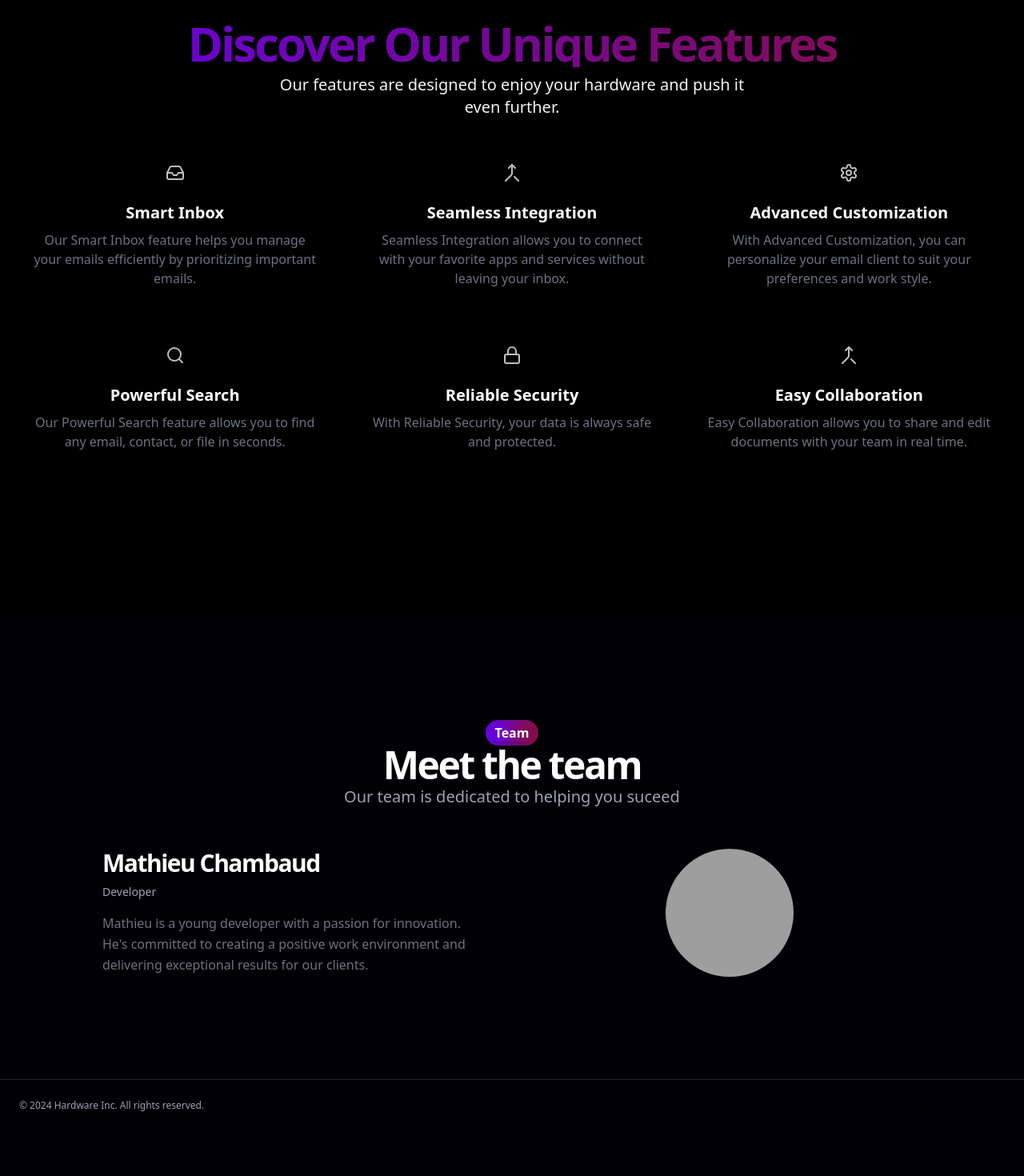
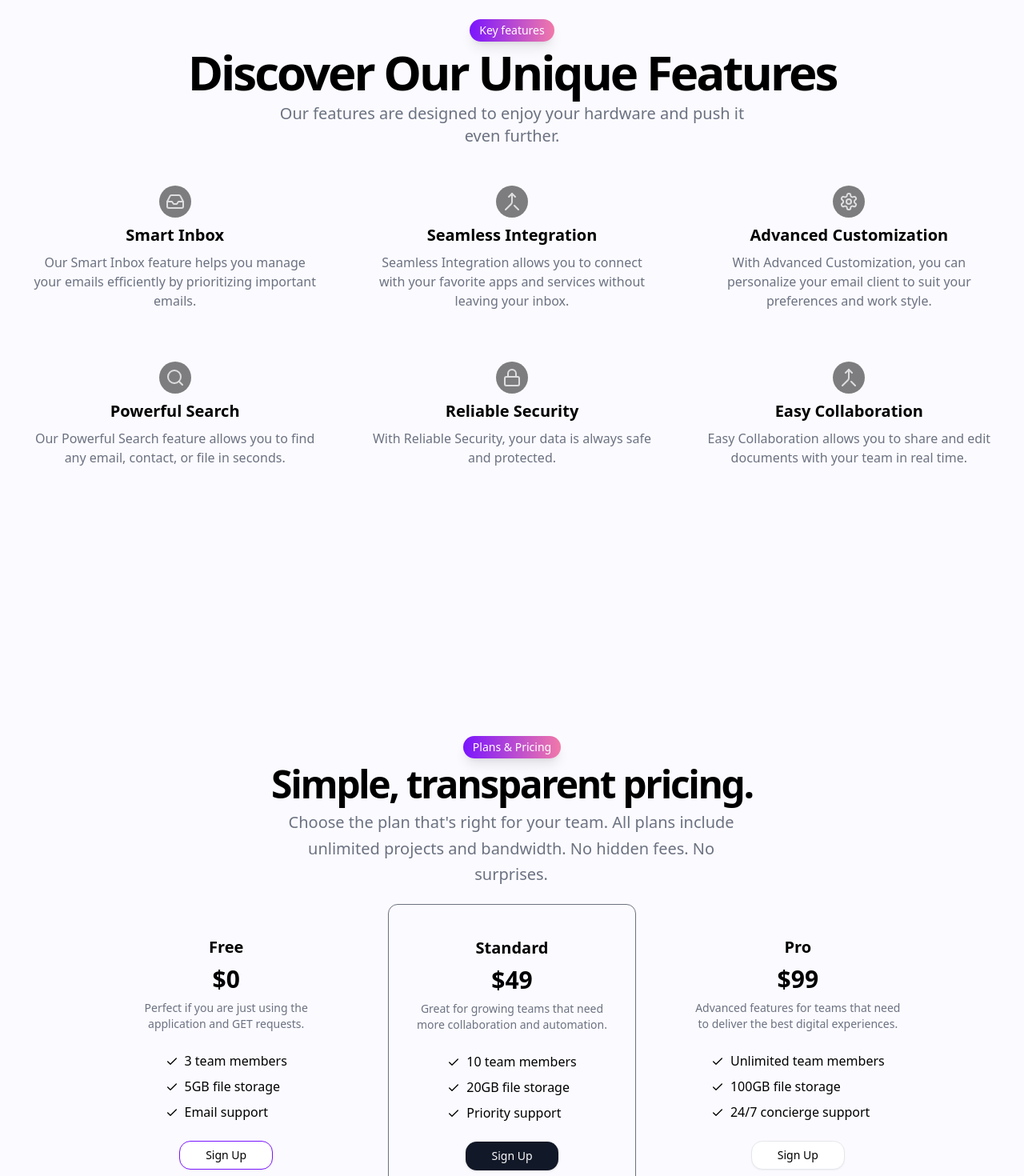
Before and after one commit to FrekiManagarm/your-pc-parts, a Next.js app: page / in a window 1280 px wide. Shown: the part 1040-2510 px from the top of the page at 80% size. Before the commit the page ends 2454 px from the top, so only its background shows below. Built offline with nearby package versions, Linux system fonts and the light colour scheme; no server answers; grey boxes are pictures that could not be loaded.

Commit message:
wip home page

```diff
--- a/actions/case/case.action.ts
+++ b/actions/case/case.action.ts
@@ -2,6 +2,7 @@
 
 import { getRequiredAuthSession } from "@/lib/auth";
 import { Case, Role } from "@/lib/types";
+import { UserRole } from "@prisma/client";
 import { toast } from "sonner";
 
 const apiUrl = process.env.API_URL;
@@ -46,7 +47,7 @@ export async function getCaseById(caseId: number) {
 
 export async function createCase(formData: FormData) {
   const session = await getRequiredAuthSession(
-    Role.MODERATOR || Role.ADMINISTRATOR,
+    UserRole.MODERATOR || UserRole.ADMINISTRATOR,
   );
 
   const res = await fetch(apiUrl + "/case", {
--- a/app/layout.tsx
+++ b/app/layout.tsx
@@ -23,7 +23,7 @@ export default function RootLayout({
   children: React.ReactNode
 }) {
   return (
-    <html lang="en" suppressHydrationWarning className='dark'>
+    <html lang="en" suppressHydrationWarning>
       <body className={cn(
         "min-h-screen bg-background font-sans antialiased",
         geist.variable
--- /dev/null
+++ b/components/Home/HomePricingsSection.tsx
@@ -0,0 +1,131 @@
+
+import Link from "next/link"
+
+export default function HomePricingSection() {
+  return (
+    <section className="w-full py-12 md:py-24 lg:py-32">
+      <div className="container px-4 md:px-6">
+        <div className="flex flex-col items-center justify-center space-y-4 text-center">
+          <div className="space-y-2">
+            <div className="inline-block rounded-lg text-white shadow-lg bg-gradient-to-r from-primary to-secondary px-3 py-1 text-sm font-medium dark:bg-gray-800">
+              Plans & Pricing
+            </div>
+            <h2 className="text-3xl font-bold tracking-tighter sm:text-5xl">Simple, transparent pricing.</h2>
+            <p className="max-w-[600px] text-gray-500 md:text-xl/relaxed lg:text-base/relaxed xl:text-xl/relaxed">
+              Choose the plan that's right for your team. All plans include unlimited projects and bandwidth. No hidden
+              fees. No surprises.
+            </p>
+          </div>
+        </div>
+        <div className="mx-auto grid max-w-sm pt-5 items-start gap-8 sm:max-w-4xl sm:grid-cols-2 md:gap-12 lg:max-w-5xl lg:grid-cols-3">
+          <div className="flex flex-col items-center justify-start space-y-2 border border-gray-200 rounded-xl bg-white shadow-sm px-4 py-6 sm:border-0 sm:shadow-none sm:bg-transparent sm:px-6 sm:py-10">
+            <div className="space-y-2 text-center">
+              <h3 className="text-xl font-bold">Free</h3>
+              <p className="text-3xl font-bold">$0</p>
+              <p className="text-sm text-gray-500">
+                Perfect if you are just using the application and GET requests.
+              </p>
+            </div>
+            <ul className="grid gap-2 py-4 text-left">
+              <li>
+                <CheckIcon className="mr-2 inline-block h-4 w-4" />
+                3 team members
+              </li>
+              <li>
+                <CheckIcon className="mr-2 inline-block h-4 w-4" />
+                5GB file storage
+              </li>
+              <li>
+                <CheckIcon className="mr-2 inline-block h-4 w-4" />
+                Email support
+              </li>
+            </ul>
+            <Link
+              className="inline-flex h-9 items-center justify-center rounded-md border border-primary bg-white px-8 text-sm font-medium shadow-sm transition-colors hover:bg-gray-100 hover:text-gray-900 dark:border-gray-800 dark:bg-gray-950 dark:hover:bg-gray-800 dark:hover:text-gray-50 dark:focus-visible:ring-gray-300"
+              href="#"
+            >
+              Sign Up
+            </Link>
+          </div>
+          <div className="flex flex-col items-center p-5 border border-gray-500 dark:border-gray-500 justify-start space-y-2 rounded-xl shadow-sm px-4 py-6 sm:px-6 sm:py-10">
+            <div className="space-y-2 text-center">
+              <h3 className="text-xl font-bold dark:text-white">Standard</h3>
+              <p className="text-3xl font-bold dark:text-white">$49</p>
+              <p className="text-sm text-gray-500">
+                Great for growing teams that need more collaboration and automation.
+              </p>
+            </div>
+            <ul className="grid gap-2 py-4 text-left">
+              <li className="dark:text-white">
+                <CheckIcon className="mr-2 inline-block h-4 w-4 dark:text-white" />
+                10 team members
+              </li>
+              <li className="dark:text-white">
+                <CheckIcon className="mr-2 inline-block h-4 w-4 dark:text-white" />
+                20GB file storage
+              </li>
+              <li className="dark:text-white">
+                <CheckIcon className="mr-2 inline-block h-4 w-4 dark:text-white" />
+                Priority support
+              </li>
+            </ul>
+            <Link
+              className="inline-flex h-9 items-center justify-center rounded-md bg-gray-900 px-8 text-sm font-medium text-gray-50 shadow transition-colors hover:bg-gray-900/90 focus-visible:outline-none focus-visible:ring-1 focus-visible:ring-gray-950 disabled:pointer-events-none disabled:opacity-50 dark:bg-gray-50 dark:text-gray-900 dark:hover:bg-gray-50/90 dark:focus-visible:ring-gray-300"
+              href="#"
+            >
+              Sign Up
+            </Link>
+          </div>
+          <div className="flex flex-col items-center justify-start space-y-2 border border-gray-200 rounded-xl bg-white shadow-sm px-4 py-6 sm:border-0 sm:shadow-none sm:bg-transparent sm:px-6 sm:py-10">
+            <div className="space-y-2 text-center">
+              <h3 className="text-xl font-bold">Pro</h3>
+              <p className="text-3xl font-bold">$99</p>
+              <p className="text-sm text-gray-500 dark:text-gray-400">
+                Advanced features for teams that need to deliver the best digital experiences.
+              </p>
+            </div>
+            <ul className="grid gap-2 py-4 text-left">
+              <li>
+                <CheckIcon className="mr-2 inline-block h-4 w-4" />
+                Unlimited team members
+              </li>
+              <li>
+                <CheckIcon className="mr-2 inline-block h-4 w-4" />
+                100GB file storage
+              </li>
+              <li>
+                <CheckIcon className="mr-2 inline-block h-4 w-4" />
+                24/7 concierge support
+              </li>
+            </ul>
+            <Link
+              className="inline-flex h-9 items-center justify-center rounded-md border border-gray-200 bg-white px-8 text-sm font-medium shadow-sm transition-colors hover:bg-gray-100 hover:text-gray-900 dark:border-gray-800 dark:bg-gray-950 dark:hover:bg-gray-800 dark:hover:text-gray-50 dark:focus-visible:ring-gray-300"
+              href="#"
+            >
+              Sign Up
+            </Link>
+          </div>
+        </div>
+      </div>
+    </section>
+  )
+}
+
+function CheckIcon(props: any) {
+  return (
+    <svg
+      {...props}
+      xmlns="http://www.w3.org/2000/svg"
+      width="24"
+      height="24"
+      viewBox="0 0 24 24"
+      fill="none"
+      stroke="currentColor"
+      strokeWidth="2"
+      strokeLinecap="round"
+      strokeLinejoin="round"
+    >
+      <polyline points="20 6 9 17 4 12" />
+    </svg>
+  )
+}
--- a/components/HomePage/HomeTeamSection.tsx
+++ b/components/Home/HomeTeamSection.tsx
@@ -1,11 +1,11 @@
 
 export default function HomeTeamSection() {
   return (
-    <section className="w-full py-12 md:py-24 lg:py-32">
+    <section className="w-full py-12 md:py-24 lg:py-[20rem]">
       <div className="container px-4 space-y-10 md:space-y-12">
         <div className="text-center">
           <div className="inline-block rounded-lg px-3 py-1 dark:bg-gray-800 shadow-lg bg-gradient-to-r from-primary to-secondary">
-            <span className="font-semibold dark:text-white shadow-lg bg-gradient-to-r from-primary to-secondary">Team</span>
+            <span className="font-semibold text-white">Team</span>
           </div>
           <h2 className="text-sm font-bold tracking-tighter dark:text-white sm:text-4xl md:text-5xl">Meet the team</h2>
           <p className="mx-auto max-w-[700px] text-gray-500 md:text-xl/relaxed lg:text-base/relaxed xl:text-xl/relaxed dark:text-gray-400">
--- a/components/HomePage/KeyFeaturesSection.tsx
+++ b/components/Home/KeyFeaturesSection.tsx
@@ -2,15 +2,18 @@ import { Blocks, Component, LayoutDashboard, Workflow } from "lucide-react"
 
 export default function KeyFeaturesSection() {
   return (
-    <section className="w-full py-12 md:py-24 lg:py-32 xl:py-48 bg-black">
+    <section className="w-full py-12 md:py-24 lg:py-32 xl:py-48">
       <div className="container px-4 md:px-6">
         <div className="grid gap-6 items-center">
           <div className="flex flex-col justify-center space-y-8 text-center">
             <div className="space-y-2">
-              <h1 className="text-3xl font-bold tracking-tighter sm:text-5xl xl:text-6xl/none bg-clip-text text-transparent bg-gradient-to-r from-primary to-secondary">
+              <div className="inline-block rounded-lg text-white shadow-lg bg-gradient-to-r from-primary to-secondary px-3 py-1 text-sm font-medium dark:bg-gray-800">
+                Key features
+              </div>
+              <h1 className="text-3xl font-bold tracking-tighter sm:text-5xl xl:text-6xl/none">
                 Discover Our Unique Features
               </h1>
-              <p className="max-w-[600px] text-zinc-200 md:text-xl dark:text-zinc-100 mx-auto">
+              <p className="max-w-[600px] text-gray-500 md:text-xl dark:text-zinc-100 mx-auto">
                 Our features are designed to enjoy your hardware and push it even further.
               </p>
             </div>
@@ -18,18 +21,18 @@ export default function KeyFeaturesSection() {
               <div className="grid grid-cols-3 gap-8">
                 <div className="flex flex-col items-center space-y-2 border-gray-800 p-4 rounded-lg">
                   <div className="p-2 bg-black bg-opacity-50 rounded-full">
-                    <InboxIcon className="text-white h-6 w-6 mb-2 opacity-75" />
+                    <InboxIcon className="text-white h-6 w-6 opacity-75" />
                   </div>
-                  <h2 className="text-xl font-bold text-white">Smart Inbox</h2>
+                  <h2 className="text-xl font-bold dark:text-white">Smart Inbox</h2>
                   <p className="text-gray-500">
                     Our Smart Inbox feature helps you manage your emails efficiently by prioritizing important emails.
                   </p>
                 </div>
                 <div className="flex flex-col items-center space-y-2 border-gray-800 p-4 rounded-lg">
                   <div className="p-2 bg-black bg-opacity-50 rounded-full">
-                    <MergeIcon className="text-white h-6 w-6 mb-2 opacity-75" />
+                    <MergeIcon className="text-white h-6 w-6 opacity-75" />
                   </div>
-                  <h2 className="text-xl font-bold text-white">Seamless Integration</h2>
+                  <h2 className="text-xl font-bold dark:text-white">Seamless Integration</h2>
                   <p className="text-gray-500">
                     Seamless Integration allows you to connect with your favorite apps and services without leaving your
                     inbox.
@@ -37,9 +40,9 @@ export default function KeyFeaturesSection() {
                 </div>
                 <div className="flex flex-col items-center space-y-2 border-gray-800 p-4 rounded-lg">
                   <div className="p-2 bg-black bg-opacity-50 rounded-full">
-                    <SettingsIcon className="text-white h-6 w-6 mb-2 opacity-75" />
+                    <SettingsIcon className="text-white h-6 w-6 opacity-75" />
                   </div>
-                  <h2 className="text-xl font-bold text-white">Advanced Customization</h2>
+                  <h2 className="text-xl font-bold dark:text-white">Advanced Customization</h2>
                   <p className="text-gray-500">
                     With Advanced Customization, you can personalize your email client to suit your preferences and work
                     style.
@@ -47,27 +50,27 @@ export default function KeyFeaturesSection() {
                 </div>
                 <div className="flex flex-col items-center space-y-2 border-gray-800 p-4 rounded-lg">
                   <div className="p-2 bg-black bg-opacity-50 rounded-full">
-                    <SearchIcon className="text-white h-6 w-6 mb-2 opacity-75" />
+                    <SearchIcon className="text-white h-6 w-6 opacity-75" />
                   </div>
-                  <h2 className="text-xl font-bold text-white">Powerful Search</h2>
+                  <h2 className="text-xl font-bold dark:text-white">Powerful Search</h2>
                   <p className="text-gray-500">
                     Our Powerful Search feature allows you to find any email, contact, or file in seconds.
                   </p>
                 </div>
                 <div className="flex flex-col items-center space-y-2 border-gray-800 p-4 rounded-lg">
                   <div className="p-2 bg-black bg-opacity-50 rounded-full">
-                    <LockIcon className="text-white h-6 w-6 mb-2 opacity-75" />
+                    <LockIcon className="text-white h-6 w-6 opacity-75" />
                   </div>
-                  <h2 className="text-xl font-bold text-white">Reliable Security</h2>
+                  <h2 className="text-xl font-bold dark:text-white">Reliable Security</h2>
                   <p className="text-gray-500">
                     With Reliable Security, your data is always safe and protected.
                   </p>
                 </div>
                 <div className="flex flex-col items-center space-y-2 border-gray-800 p-4 rounded-lg">
                   <div className="p-2 bg-black bg-opacity-50 rounded-full">
-                    <MergeIcon className="text-white h-6 w-6 mb-2 opacity-75" />
+                    <MergeIcon className="text-white h-6 w-6 opacity-75" />
                   </div>
-                  <h2 className="text-xl font-bold text-white">Easy Collaboration</h2>
+                  <h2 className="text-xl font-bold dark:text-white">Easy Collaboration</h2>
                   <p className="text-gray-500">
                     Easy Collaboration allows you to share and edit documents with your team in real time.
                   </p>
--- a/components/HomePage/HomePricingsSection.tsx
+++ /dev/null
@@ -1,6 +0,0 @@
-
-export default function HomePricingsSection() {
-  return (
-    <div></div>
-  )
-}
--- a/pages/api/auth/[...nextauth].ts
+++ b/pages/api/auth/[...nextauth].ts
@@ -3,6 +3,7 @@ import GoogleProvider from "next-auth/providers/google";
 import NextAuth, { NextAuthOptions } from "next-auth";
 import { PrismaAdapter } from "@next-auth/prisma-adapter";
 import prisma from "@/lib/prisma";
+import { toast } from "sonner";
 
 export const authConfig = {
   providers: [
@@ -37,6 +38,7 @@ export const authConfig = {
     // },
     async session({ session, token, user }) {
       session.user = user;
+      toast.success("You are successfully logged in !");
 
       console.log(user, "user in session");
 
```
Also changed, not shown: app/page.tsx (+4 -4 lines), components/Home/HomeAdvantages.tsx (renamed from components/HomePage/HomeAdvantages.tsx), components/Home/HomeHero.tsx (renamed from components/HomePage/HomeHero.tsx).
